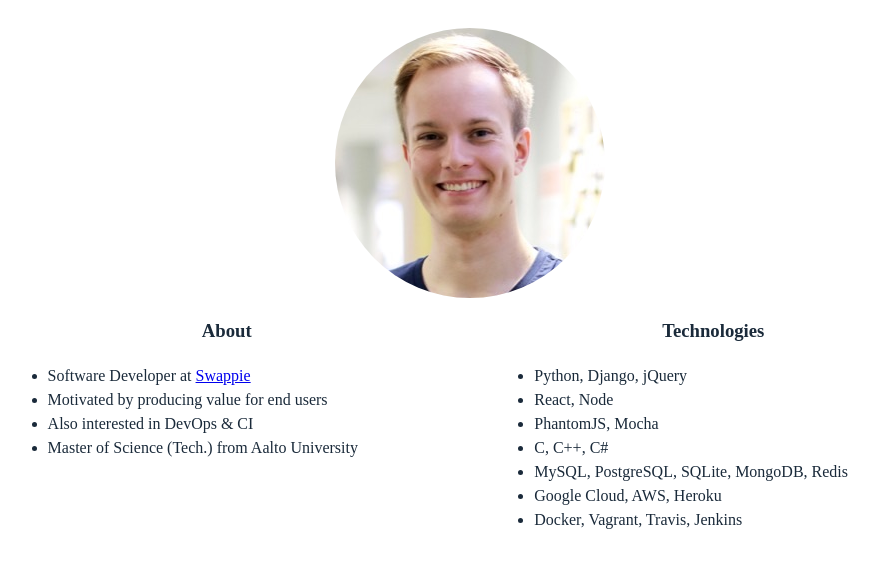
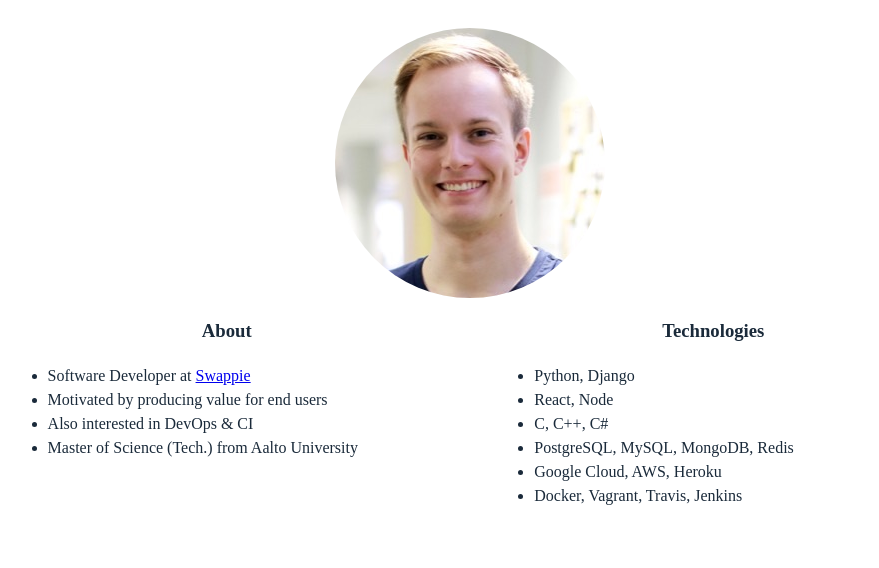
Before and after one commit to Echie/echie-net, a Gatsby site: page /About in a window 1280 px wide. Shown: the whole page, without its empty margins (170-1049 px from the left). Built offline with nearby package versions, Linux system fonts and the light colour scheme; Gatsby itself is replaced by a stand-in of ours.

Commit message:
Update technologies list

```diff
--- a/src/pages/About.jsx
+++ b/src/pages/About.jsx
@@ -21,11 +21,10 @@ const AboutPage = () => (
         <div className="About-Second">
             <h3>Technologies</h3>
             <ul>
-                <li>Python, Django, jQuery</li>
+                <li>Python, Django</li>
                 <li>React, Node</li>
-                <li>PhantomJS, Mocha</li>
                 <li>C, C++, C#</li>
-                <li>MySQL, PostgreSQL, SQLite, MongoDB, Redis</li>
+                <li>PostgreSQL, MySQL, MongoDB, Redis</li>
                 <li>Google Cloud, AWS, Heroku</li>
                 <li>Docker, Vagrant, Travis, Jenkins</li>
             </ul>
```
